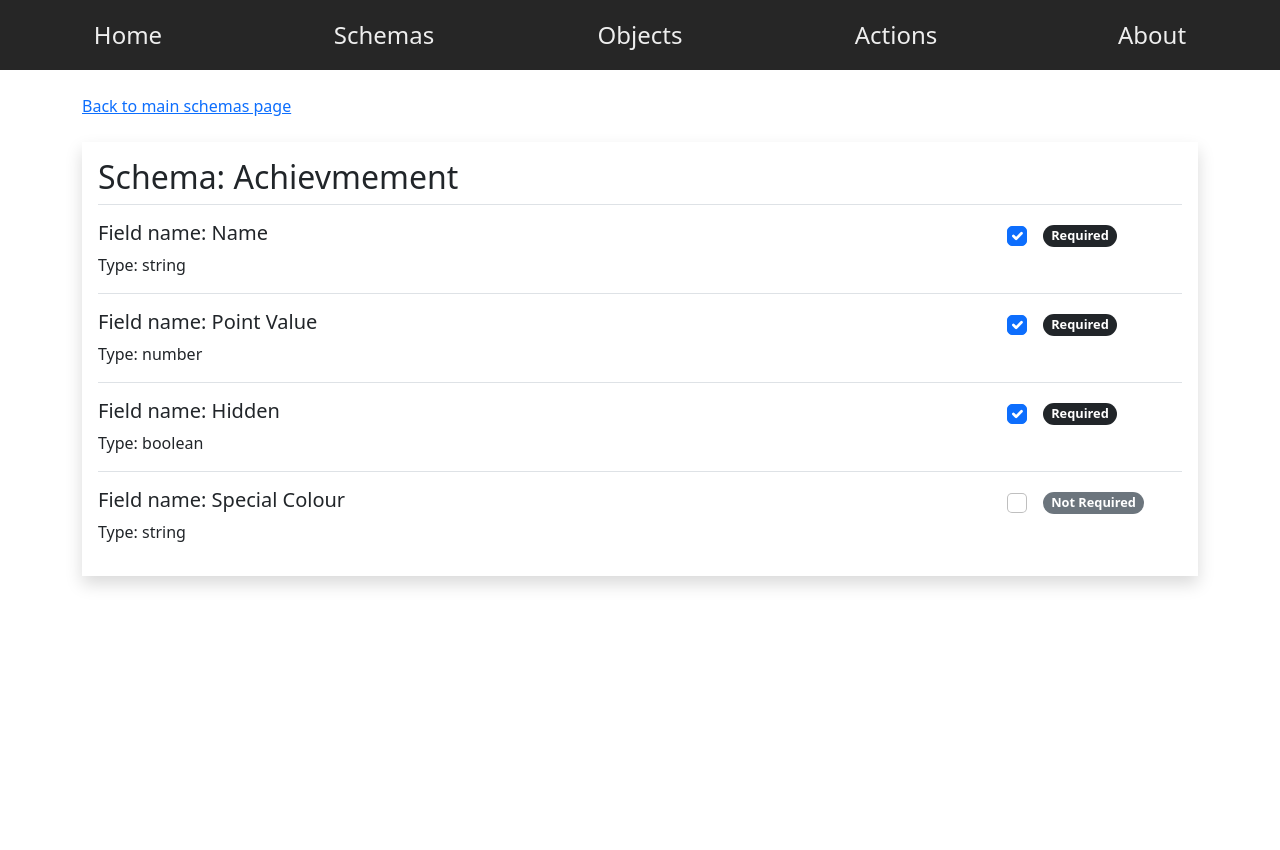
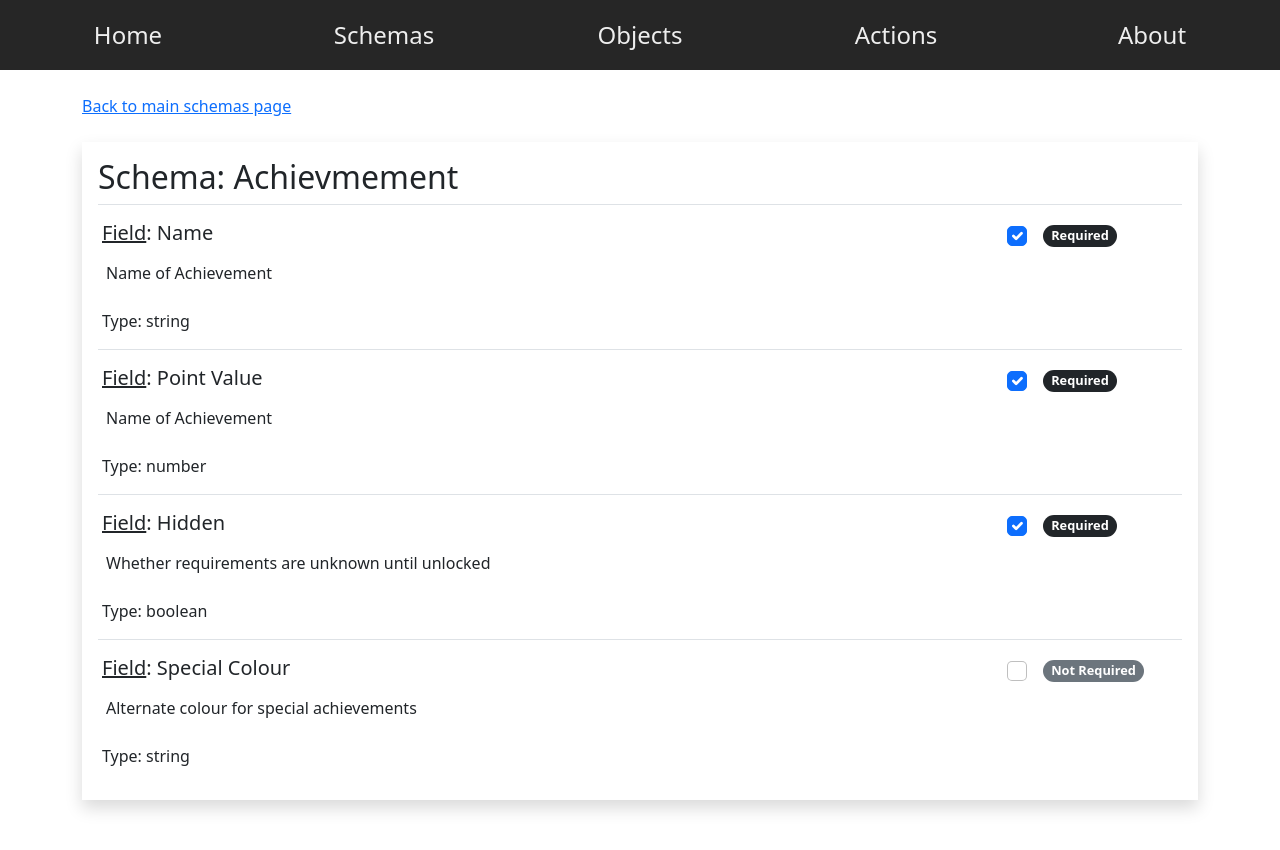
Before and after one commit to LizardLeliel/api-creator, a Vue app: page /schemas/Achievmement in a window 1280 px wide. Shown: the top 850 px of the page. Built offline with nearby package versions, Linux system fonts and the light colour scheme.

Commit message:
Stylized description edit textbox further

```diff
--- a/src/components/SchemaFieldEdit.vue
+++ b/src/components/SchemaFieldEdit.vue
@@ -1,7 +1,9 @@
 <template>
     <div class="field-info">
-        <h5 class="w-100">
-            Field name: {{ field.label }}
+        <h5 class="w-100 ps-1">
+            <u>Field</u>: <span>{{ field.label }} </span>
+            <!-- <u>Field</u>: <input class="write-field-name" type="text" v-model="editLabel" /> -->
+            <!-- &nbsp; &nbsp; <button type="button" class="btn btn-dark" @click="updateName"> Save Name </button> -->
 
             <span class="position-absolute end-0" style="width: 200px;">
                 &emsp; <input class="form-check-input" type="checkbox" v-model="editRequired"  /> &nbsp;
@@ -12,7 +14,12 @@
         </h5>
 
 
-        <div class="row">
+        <p class="description-preview" v-if="!isEditingDescription" @click="toggleEditingDescription()"> {{ field.description }} </p>
+        <div v-if="isEditingDescription">
+            <textarea ref="editDescBox" class="write-description-name" :v-model="editDescription">{{ editDescription }}</textarea>
+
+        </div>
+        <div class="row ps-1">
             <div class="col-12"> Type: {{field.type}} </div>
         </div>
     </div>
@@ -35,18 +42,66 @@
     const schema = <Schema>inject('schema');
 
     let editRequired = ref(props.field.required);
-    let editLabel = ref(props.field.label);
+    let editDescription = ref(props.field.description);
+    // let editLabel = ref(props.field.label);
     let editType = ref(props.field.type);
+
+    let isEditingDescription = ref(false);
+
+    const editDescBox = ref<HTMLTextAreaElement | null>(null);
+
+    watch(editDescBox, (newValue, oldValue) => {
+        if (newValue != null) {
+            // TODO: Find out why "-1" is the magic number and how to make this more programmatic.
+            // (Maybe "scrollheight" accounts for border but height doesn't?)
+            (<HTMLTextAreaElement>newValue).style.height = (<HTMLTextAreaElement>newValue).scrollHeight + 1 + 'px';
+        }
+    })
 
     watch(editRequired, (newValue, oldValue) => {
         schemasStore.changeSchemaFieldRequired(schema.name, props.field.label, newValue);
     });
+
+    function toggleEditingDescription() {
+        isEditingDescription.value = !isEditingDescription.value;
+    }
 </script>
 
 
 
 
 <style scoped lang="scss">
+.description-preview {
+    width: 80%;
+    padding: .5rem;
+
+    cursor: pointer;
+    &:hover {
+        text-decoration: underline dotted;
+    }
+}
+
+.write-description-name {
+    border: 0px;
+
+    border-bottom: 1px solid lightgray;
+    width: 80%;
+
+    min-height: min-content;
+
+    padding: .5rem;
+    // padding: 0px;
+    margin-bottom: calc(16px - 1px); // Keep the same margin as <p> but account for the border
+    background-color: #f9f9f9;
+}
+
+.write-field-name {
+    border: 0px;
+
+    border-bottom: 1px solid lightgray;
+    width: 33%;
+}
+
 .field-info {
     padding-top: 1rem;
     padding-bottom: 1rem;
@@ -61,6 +116,4 @@
         font-size: .8rem;
     }
 }
-
-
 </style>
--- a/src/data/sampleSchemas.ts
+++ b/src/data/sampleSchemas.ts
@@ -1,5 +1,12 @@
 
 import { Schema, FieldType } from '../models/schemas';
+
+let veryLongFieldDescription = "this is a verified account, which means that "
+veryLongFieldDescription = veryLongFieldDescription + veryLongFieldDescription + veryLongFieldDescription;
+veryLongFieldDescription = veryLongFieldDescription + veryLongFieldDescription;
+veryLongFieldDescription = veryLongFieldDescription + veryLongFieldDescription;
+veryLongFieldDescription = veryLongFieldDescription + veryLongFieldDescription;
+veryLongFieldDescription = "This is a verified account, which means that " + veryLongFieldDescription; // Gotta respect capitalization
 
 let USER_SCHEMA: Schema = new Schema('User', 'A registered account');
 let POST_SCHEMA: Schema = new Schema('Post');
@@ -8,7 +15,8 @@ let SOCIAL_ACHIEVEMENTS_SCHEMA: Schema = new Schema('Achievmement', 'Various rew
 
 
 USER_SCHEMA.addSimpleField('name', FieldType.string, 'The user\'s display name');
-USER_SCHEMA.addSimpleField('verified', FieldType.boolean, 'If user has been email-verified');
+// USER_SCHEMA.addSimpleField('verified', FieldType.boolean, 'If user has been email-verified');
+USER_SCHEMA.addSimpleField('verified', FieldType.boolean, veryLongFieldDescription);
 USER_SCHEMA.addSimpleField('email', FieldType.string, 'The user\'s email', false);
 USER_SCHEMA.addSimpleField('created', FieldType.string, 'Account\'s creation day', false);
 USER_SCHEMA.addSimpleField('follows', FieldType.number, 'account\'s total amount');
```
